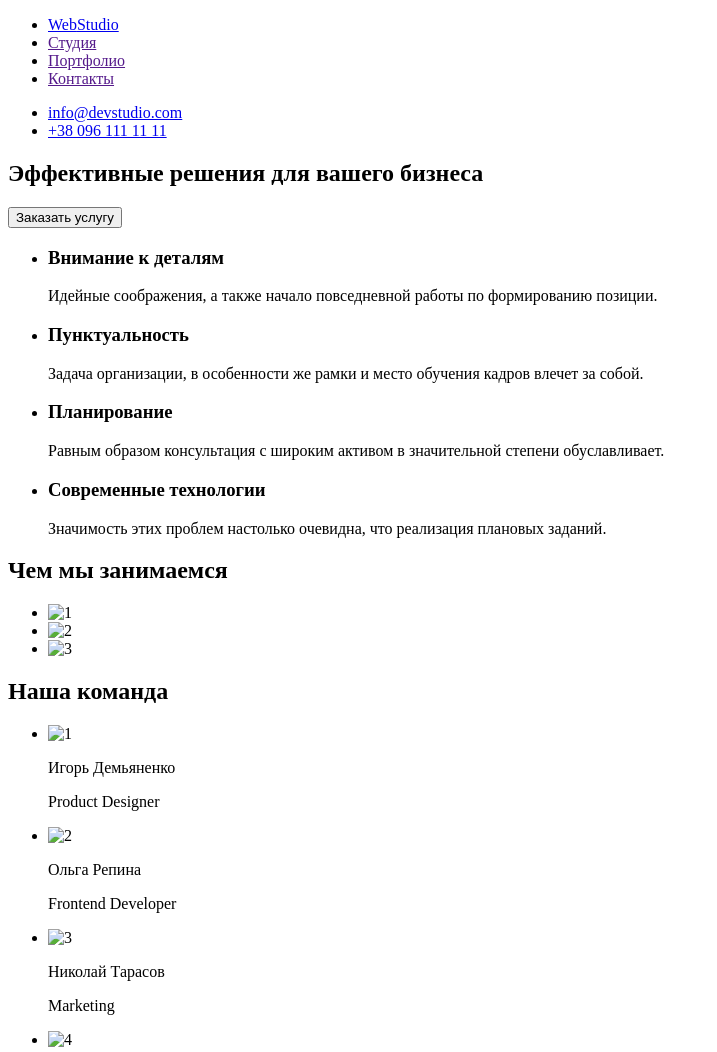
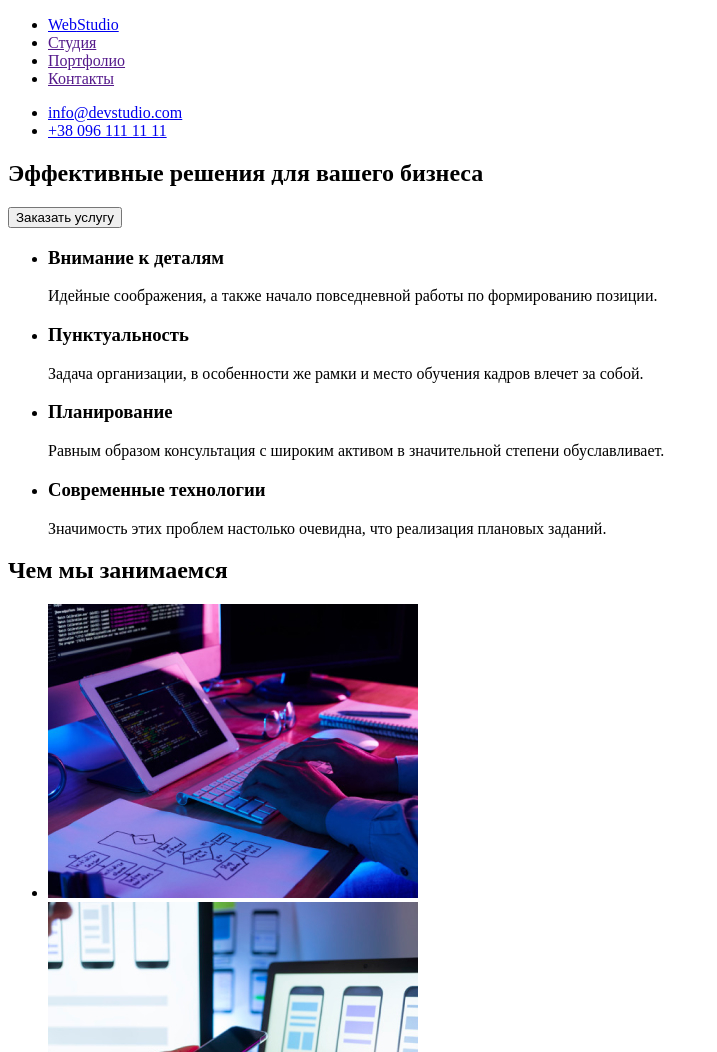
Before and after one commit to VovaPn/goit-markup-hw-01, a plain HTML site: page goit-markup-hw-01/index.html in a window 1280 px wide. Shown: the top 1052 px of the page, without its empty margins (0-717 px from the left). Drawn offline with Linux system fonts and the light colour scheme; the site is published under a folder, as on GitHub Pages, so addresses that start at the root find nothing.

Commit message:
Update index.html

```diff
--- a/goit-markup-hw-01/index.html
+++ b/goit-markup-hw-01/index.html
@@ -64,13 +64,13 @@
         <h2>Чем мы занимаемся</h2>
         <ul>
             <li>
-         <img src="/image/box1.png" alt="1" width="370" height="294">
+         <img src="./image/box1.jpg" alt="1" width="370" height="294">
             </li>
             <li>
-         <img src="/image/box2.jpg" alt="2" width="370" height="294">
+         <img src="./image/box2.jpg" alt="2" width="370" height="294">
             </li>
             <li>
-         <img src="/image/box3.jpg" alt="3" width="370" height="294">
+         <img src="./image/box3.jpg" alt="3" width="370" height="294">
             </li>
         </ul>
     </section>
@@ -79,22 +79,22 @@
         <h2>Наша команда</h2>
         <ul>
             <li>
-            <img src="/image/teamcard1.jpg" alt="1" width="270" height="260">
+            <img src="./image/teamcard1.jpg" alt="1" width="270" height="260">
             <p>Игорь Демьяненко</p>
             <p>Product Designer</p>
             </li>
             <li>
-                <img src="/image/teamcard2.jpg" alt="2" width="270" height="260">
+                <img src="./image/teamcard2.jpg" alt="2" width="270" height="260">
                 <p>Ольга Репина</p>
                 <P>Frontend Developer</P>
             </li>
             <li>
-                <img src="/image/teamcard3.jpg" alt="3" width="270" height="260">
+                <img src="./image/teamcard3.jpg" alt="3" width="270" height="260">
                 <p>Николай Тарасов</p>
                 <p>Marketing</p>
             </li>
             <li>
-                <img src="/image/teamcard4.jpg" alt="4" width="270" height="260">
+                <img src="./image/teamcard4.jpg" alt="4" width="270" height="260">
                 <p>Михаил Ермаков</p>
                 <p>UI Designer</p>
             </li>
```
